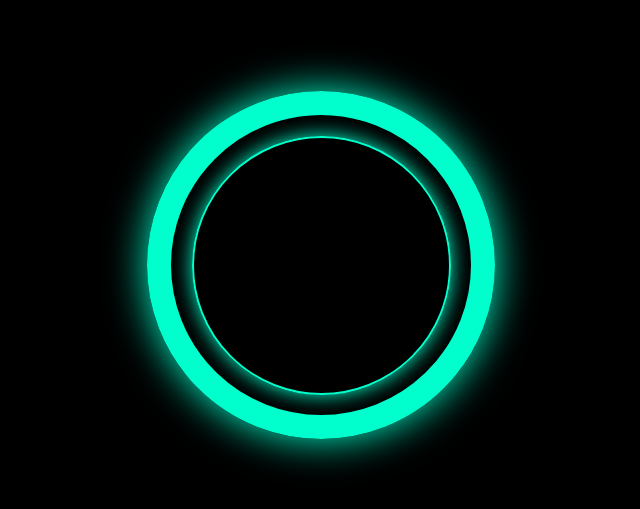
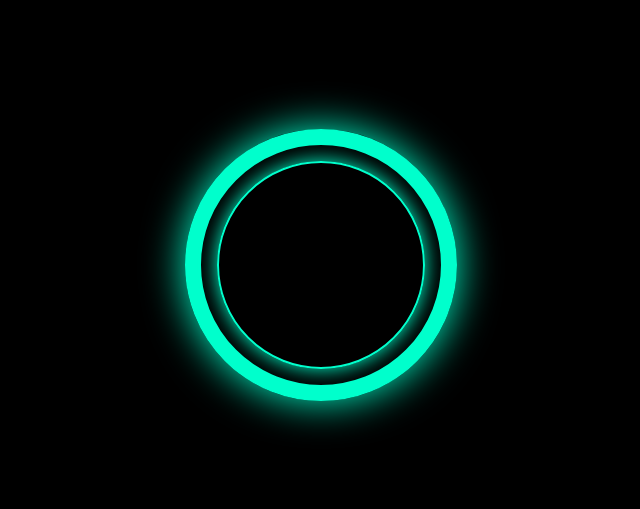
Before and after one commit to dorijanhabek/mapper-monitoring, a plain HTML site: page tocka/index.html in a window 1280 px wide. Shown: the part 135-644 px from the top of the page, without its empty margins (319-959 px from the left). Drawn offline with Linux system fonts and the light colour scheme.

Commit message:
Update styles.css

```diff
--- a/tocka/styles.css
+++ b/tocka/styles.css
@@ -8,8 +8,8 @@ body {
 }
 
 .circle {
-    width: 300px;
-    height: 300px;
+    width: 30vmin;
+    height: 30vmin;
     position: relative;
     display: flex;
     justify-content: center;
@@ -22,7 +22,7 @@ body {
     height: 100%;
     border-radius: 50%;
     position: absolute;
-    border: 24px solid transparent;
+    border: 2vmin solid transparent;
     box-shadow: 0 0 40px transparent;
     transition: all 1.2s cubic-bezier(0.4, 0, 0.2, 1);
 }
```
